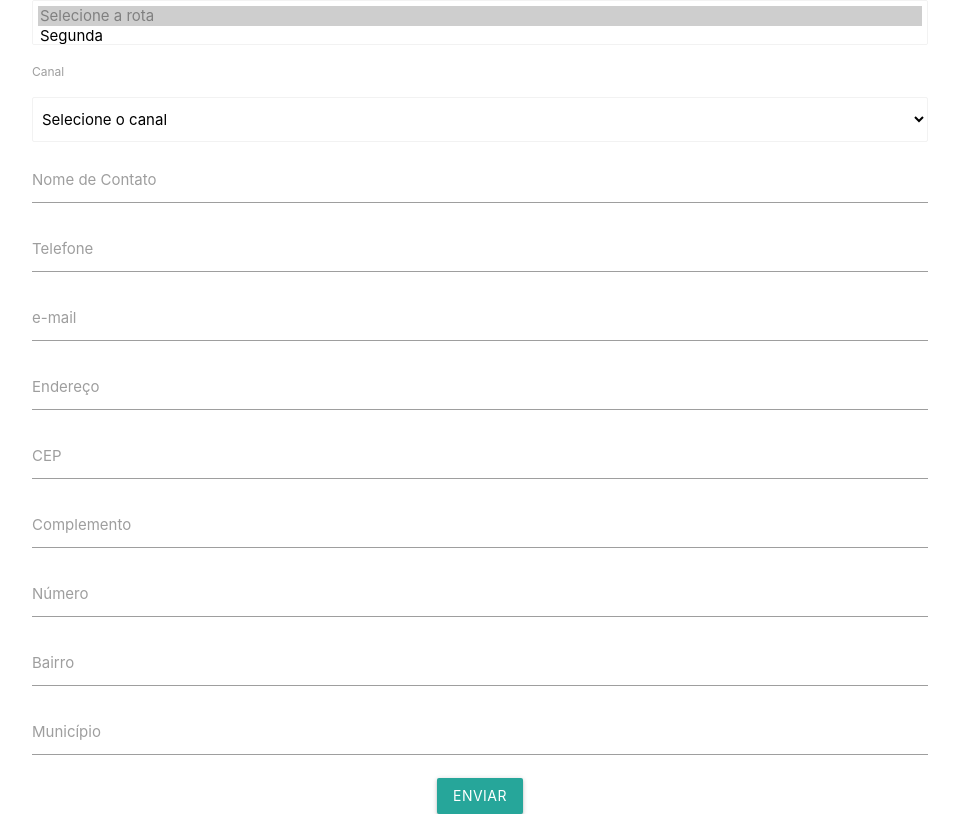
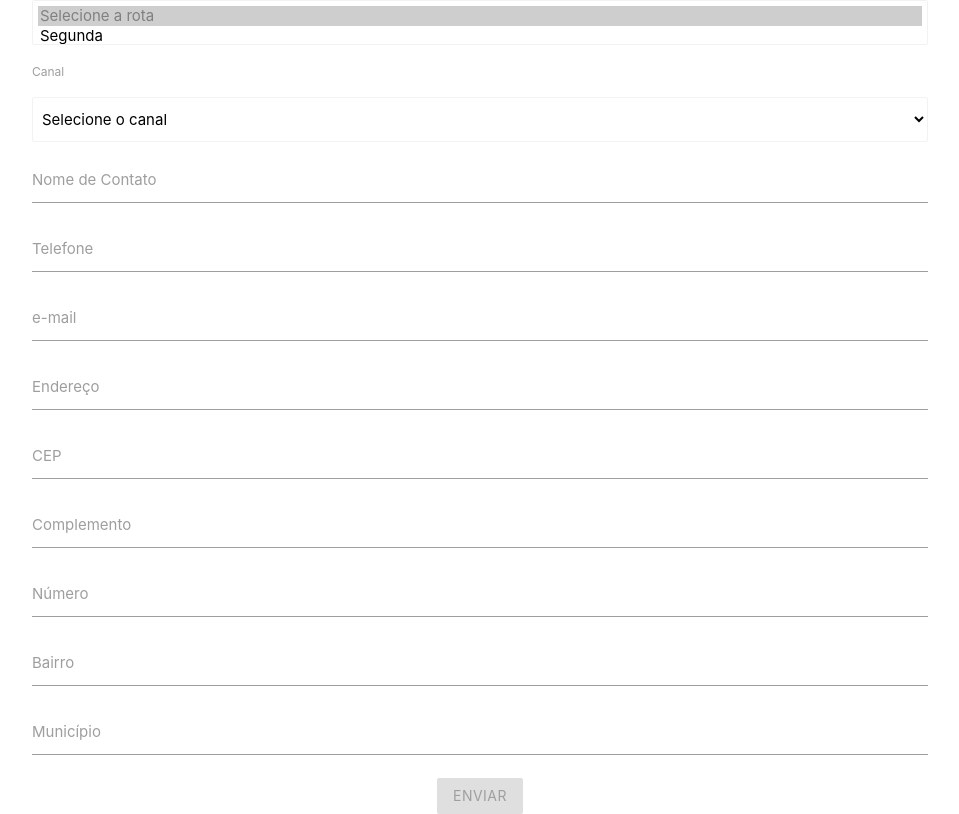
Before and after one commit to avdbkrp/cadastro, a React (Create React App) app: page /register in a window 1280 px wide. Shown: the part 544-1358 px from the top of the page, without its empty margins (160-1119 px from the left). Built offline with nearby package versions, Linux system fonts and the light colour scheme.

Commit message:
Algumas validações de erro acrescentadas

```diff
--- a/src/components/register/NewRegister.js
+++ b/src/components/register/NewRegister.js
@@ -24,7 +24,9 @@ export default class NewRegister extends Component {
     complemento: '',
     bairro: '',
     cidade: '',
-    detalhes: ''
+    detalhes: '',
+    situacao: null,
+    errorMessage: null
   }
 
   handleChange = (e) => {
@@ -32,6 +34,13 @@ export default class NewRegister extends Component {
       this.setState({ [e.target.id]: e.target.value })
       let dadosCnpj = this.getCnpj(e.target.value)
       dadosCnpj.then((res) => {
+        if (res.status === 'ERROR') {
+          return this.setState({ errorMessage: res.message })
+        } else if (res.situacao !== 'ATIVA') {
+          this.setState({ errorMessage: res.situacao })
+        } else {
+          this.setState({ errorMessage: null })
+        }
         this.setState({
           razaoSocial: res.nome,
           nomeFantasia: res.fantasia,
@@ -42,7 +51,8 @@ export default class NewRegister extends Component {
           numeroEndereco: res.numero,
           bairro: res.bairro,
           cidade: res.municipio,
-          cep: res.cep
+          cep: res.cep,
+          situacao: res.situacao
         })
       })
     } else if (e.target.id === 'rota') {
@@ -109,7 +119,12 @@ export default class NewRegister extends Component {
             <Substituition handleChange={this.handleChange} {...this.state} />
             <RegisterCPF handleChange={this.handleChange} {...this.state} />
             <div className="center">
-              <button className="btn waves-effect waves-light" type="submit" name="action">Enviar</button>
+              <button
+                className={(this.state.situacao === 'ATIVA' && !this.state.errorMessage) ? 'btn waves-effect waves-light' : 'btn waves-effect waves-light disabled'}
+                type="submit"
+                name="action">
+                Enviar
+              </button>
             </div>
         </form>
       </div>
--- a/src/components/register/Register.js
+++ b/src/components/register/Register.js
@@ -9,6 +9,7 @@ export default function Register(props) {
           <label htmlFor="cnpj">CNPJ</label>
           <input type="text" id="cnpj" onChange={handleChange} value={props.cnpj} />
         </div>
+        <div className="red-text">{(props.errorMessage ? props.errorMessage : null)}</div>
         <div className="input-field">
           <label htmlFor="razaoSocial">Razão Social</label>
           <input type="text" id="razaoSocial" onChange={handleChange} value={props.razaoSocial} />
@@ -19,7 +20,7 @@ export default function Register(props) {
         </div>
         <label htmlFor="rota">Rota</label>
         <div className="input-field col s12">
-          <select id="rota" className="browser-default" multiple defaultValue={[""]}>
+          <select id="rota" className="browser-default" multiple defaultValue={[""]} onChange={handleChange}>
             <option value="" disabled>Selecione a rota</option>
             <option>Segunda</option>
             <option>Terça</option>
@@ -31,7 +32,7 @@ export default function Register(props) {
         </div>
         <label htmlFor="canal">Canal</label>
         <div className="input-field col s12">
-          <select id="canal" className="browser-default" defaultValue="">
+          <select id="canal" className="browser-default" defaultValue="" onChange={handleChange}>
             <option value="" disabled>Selecione o canal</option>
             <option>Bar A/B</option>
             <option>Bar C/D</option>
```
